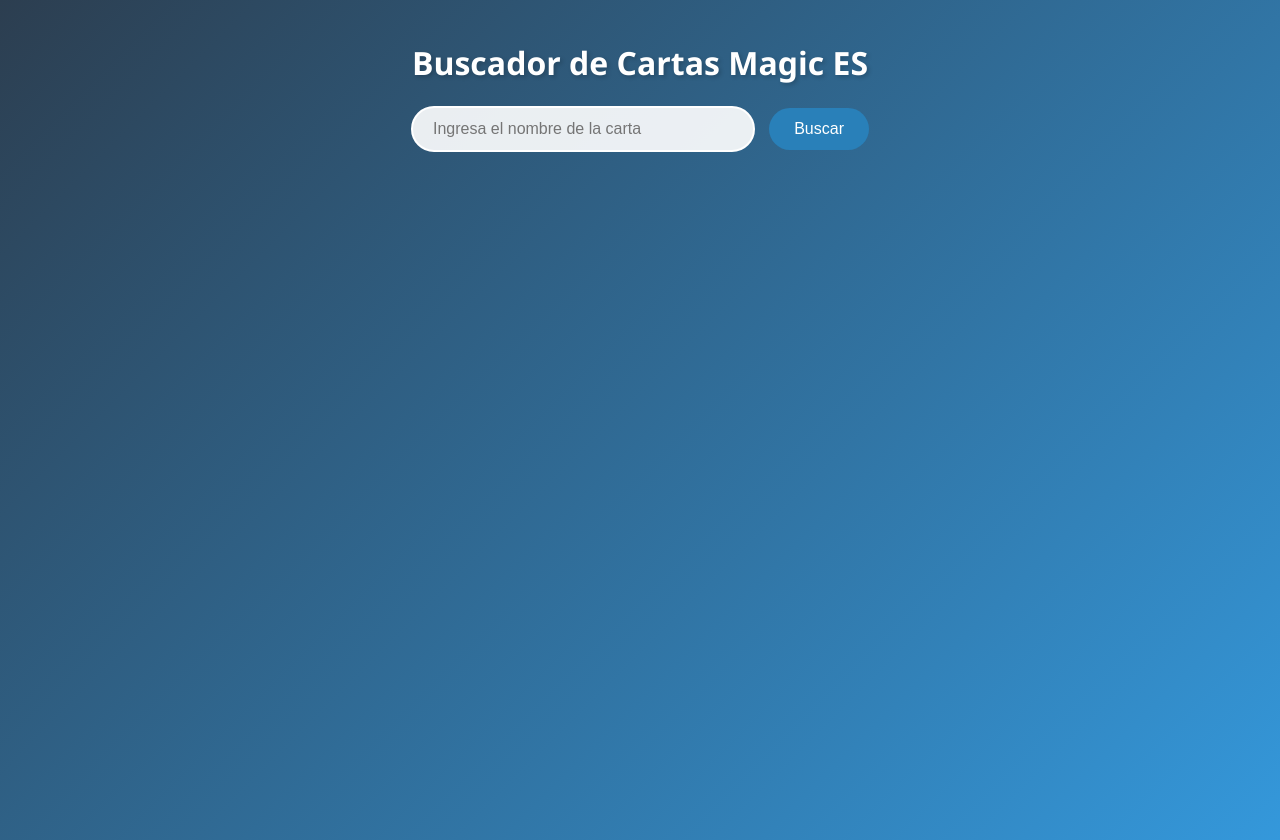
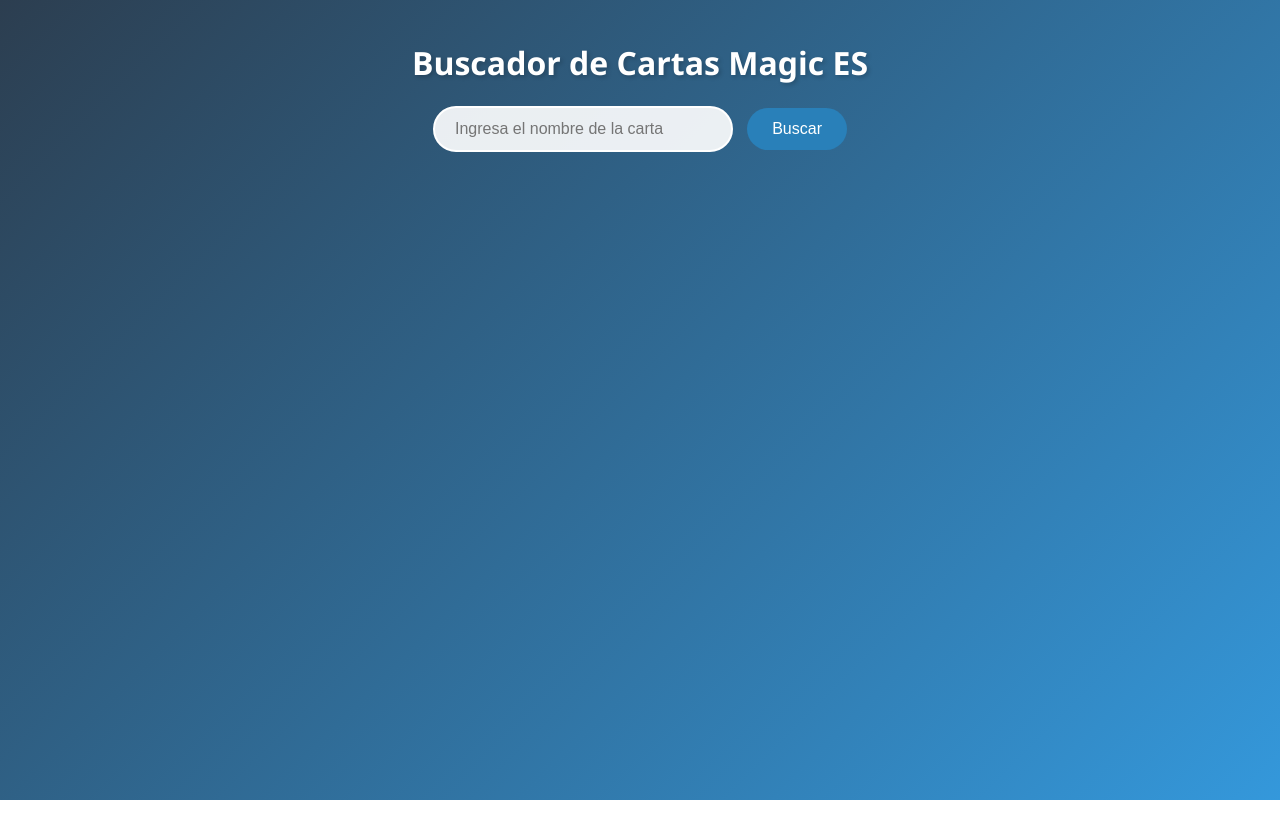
Before and after one commit to lburgoss/MagicEs, a plain HTML site: page index.html in a window 1280 px wide. After the commit the page ends 800 px from the top, so only its background shows below. Drawn offline with Linux system fonts and the light colour scheme.

Commit message:
Update index.html

```diff
--- a/index.html
+++ b/index.html
@@ -20,9 +20,14 @@
             color: #333;
         }
 
+        *, *::before, *::after {
+        box-sizing: border-box;
+        }
+
         .container {
-            max-width: 800px;
-            margin: 0 auto;
+        width: 90%;
+        max-width: 800px;
+        margin: 0 auto;
         }
 
         .search-box {
```
